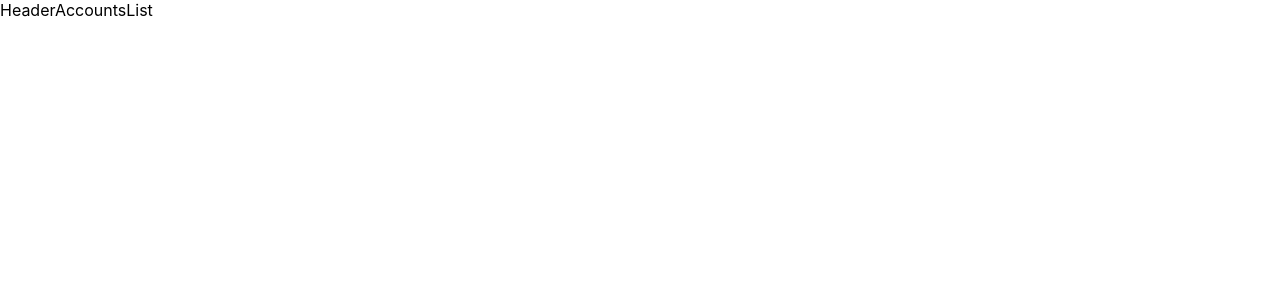
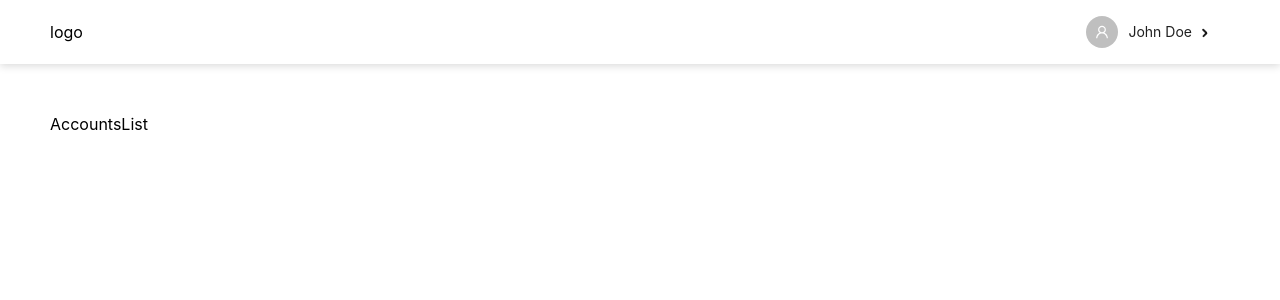
Before and after one commit to emg1990/bank-app, a React (Create React App) app: page / in a window 1280 px wide. Shown: the top 300 px of the page. Built offline with nearby package versions, Linux system fonts and the light colour scheme.

Commit message:
Adding header

```diff
--- /dev/null
+++ b/src/App.module.css
@@ -0,0 +1,4 @@
+.content {
+  padding: var(--padding);
+  margin-top: var(--header-height);
+}
--- a/src/App.tsx
+++ b/src/App.tsx
@@ -1,16 +1,21 @@
 import React from 'react';
 import { BrowserRouter as Router, Route, Routes } from 'react-router-dom';
+import Header from './components/Header/Header';
+import styles from './App.module.css';
+import Filler from './components/Filler';
 
 const App: React.FC = () => {
   return (
     <Router>
-      <>Header</>
+      <Header />
+      <div className={styles.content}>
         <Routes>
           <Route path="/" element={<>AccountsList</>} />
           <Route path="/:id" element={<>Account</>}></Route>
           <Route path="/create-account" element={<>Create</>} />
           <Route path="/edit-account/:id" element={<>Edit/Delete</>} />
         </Routes>
+      </div>
     </Router>
   );
 };
--- /dev/null
+++ b/src/components/Header/Header.module.css
@@ -0,0 +1,27 @@
+.header {
+  position: fixed;
+  top: 0;
+  left: 0;
+  right: 0;
+  height: var(--header-height);
+  background-color: #fff;
+  box-shadow: 0 2px 8px rgba(0, 0, 0, 0.15);
+  display: flex;
+  align-items: center;
+  justify-content: space-between;
+  padding: 0 var(--padding);
+}
+
+.logo {
+  width: 150px;
+}
+
+.menu {
+  border-inline-end: none !important;
+}
+
+.userMenu {
+  display: flex;
+  align-items: center;
+  gap: 10px;
+}
--- /dev/null
+++ b/src/components/Header/Header.tsx
@@ -0,0 +1,31 @@
+import React from 'react';
+import { Avatar, Button, Menu } from 'antd';
+import { LogoutOutlined, UserOutlined } from '@ant-design/icons';
+import styles from './Header.module.css';
+
+const Header = () => {
+  return (
+    <div className={styles.header}>
+      <div className={styles.logo}>logo</div>
+      <Menu mode='vertical' className={styles.menu}>
+        <Menu.SubMenu
+          title={
+            <div className={styles.userMenu}>
+              <Avatar icon={<UserOutlined />} />
+              <span>John Doe</span>
+            </div>
+          }
+        >
+          <Menu.Item key="account">
+            <UserOutlined /> Account
+          </Menu.Item>
+          <Menu.Item key="logout">
+            <LogoutOutlined /> Logout
+          </Menu.Item>
+        </Menu.SubMenu>
+      </Menu>
+    </div>
+  );
+};
+
+export default Header;
--- a/src/index.css
+++ b/src/index.css
@@ -1,3 +1,8 @@
+:root {
+  --padding: 50px;
+  --header-height: 64px;
+}
+
 body {
   margin: 0;
   font-family: -apple-system, BlinkMacSystemFont, 'Segoe UI', 'Roboto', 'Oxygen',
```
Lines whose indentation alone changed are shown as unchanged.
